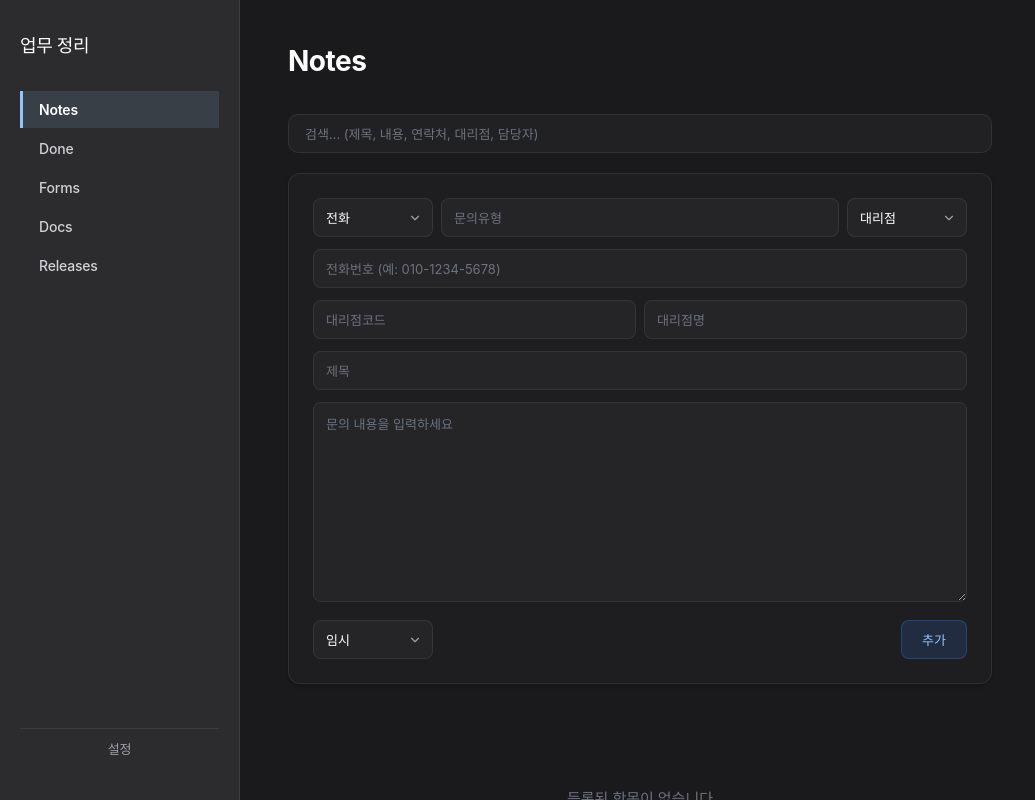
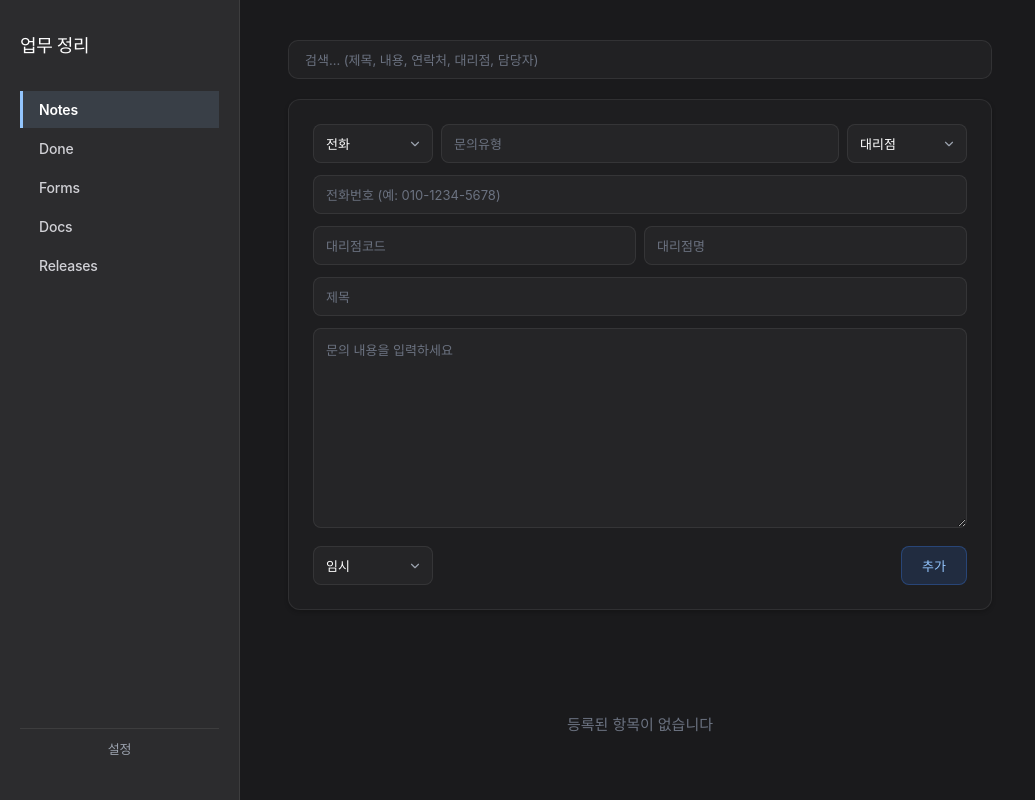
Before and after one commit to yoSjkj/work-organizer-app, a React (Vite) app: page / in a window 1280 px wide. Shown: the whole page, without its empty margins (0-1035 px from the left). Built offline with nearby package versions, Linux system fonts and the light colour scheme.

Commit message:
feat: 메인 영역 상단 카테고리 제목 제거
- 사이드바에 active 표시가 있어 중복 제거
- 더 미니멀하고 깔끔한 UI
- 콘텐츠에 집중할 수 있도록 개선

```diff
--- a/src/App.jsx
+++ b/src/App.jsx
@@ -201,8 +201,6 @@ function App() {
       <Sidebar />
 
       <main className="main-content">
-        <h2>{categoryLabels[selectedCategory]}</h2>
-
         {categoryConfig.hasSearch && (
           <SearchBar
             value={searchTerm}
```
